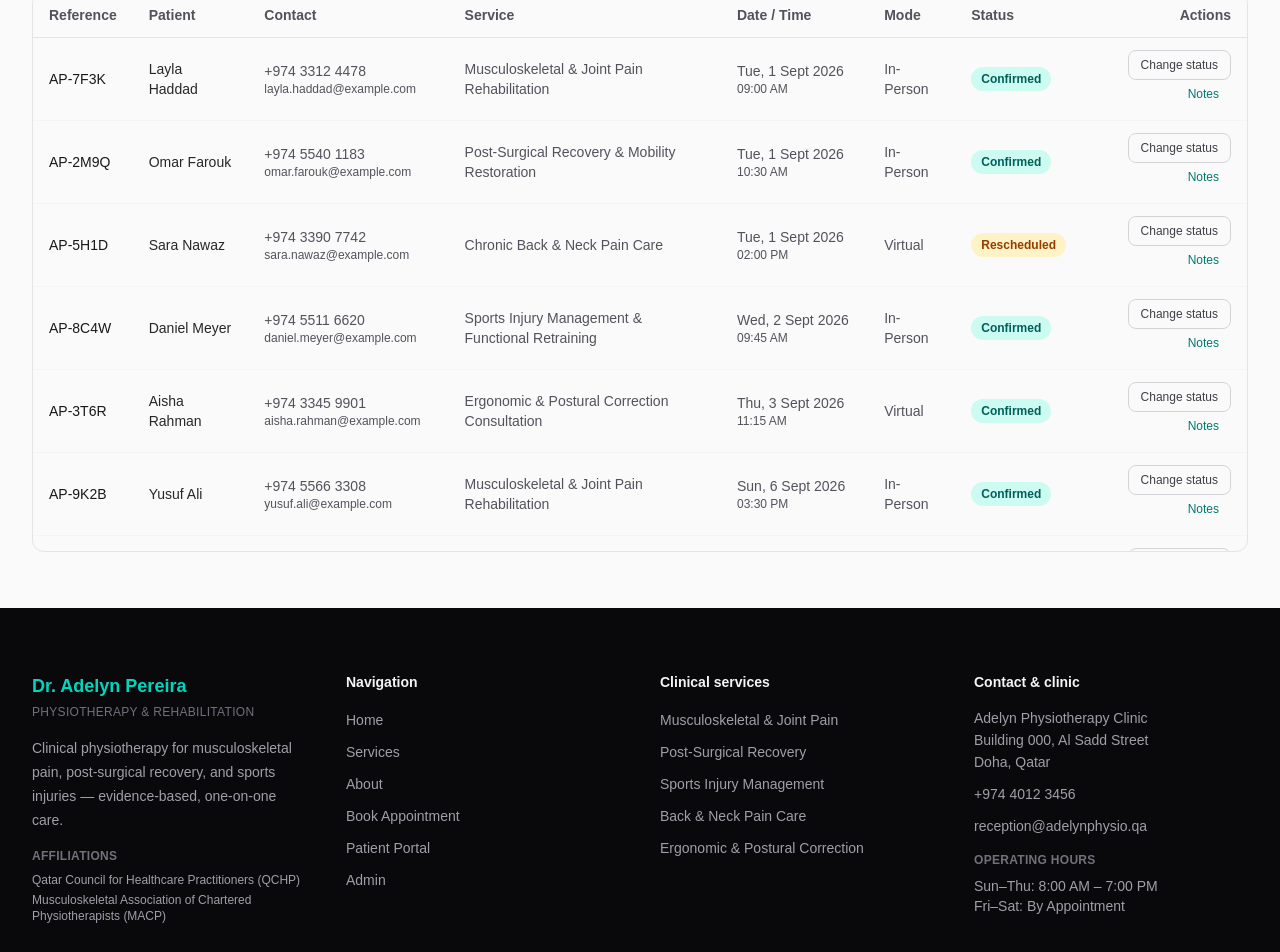
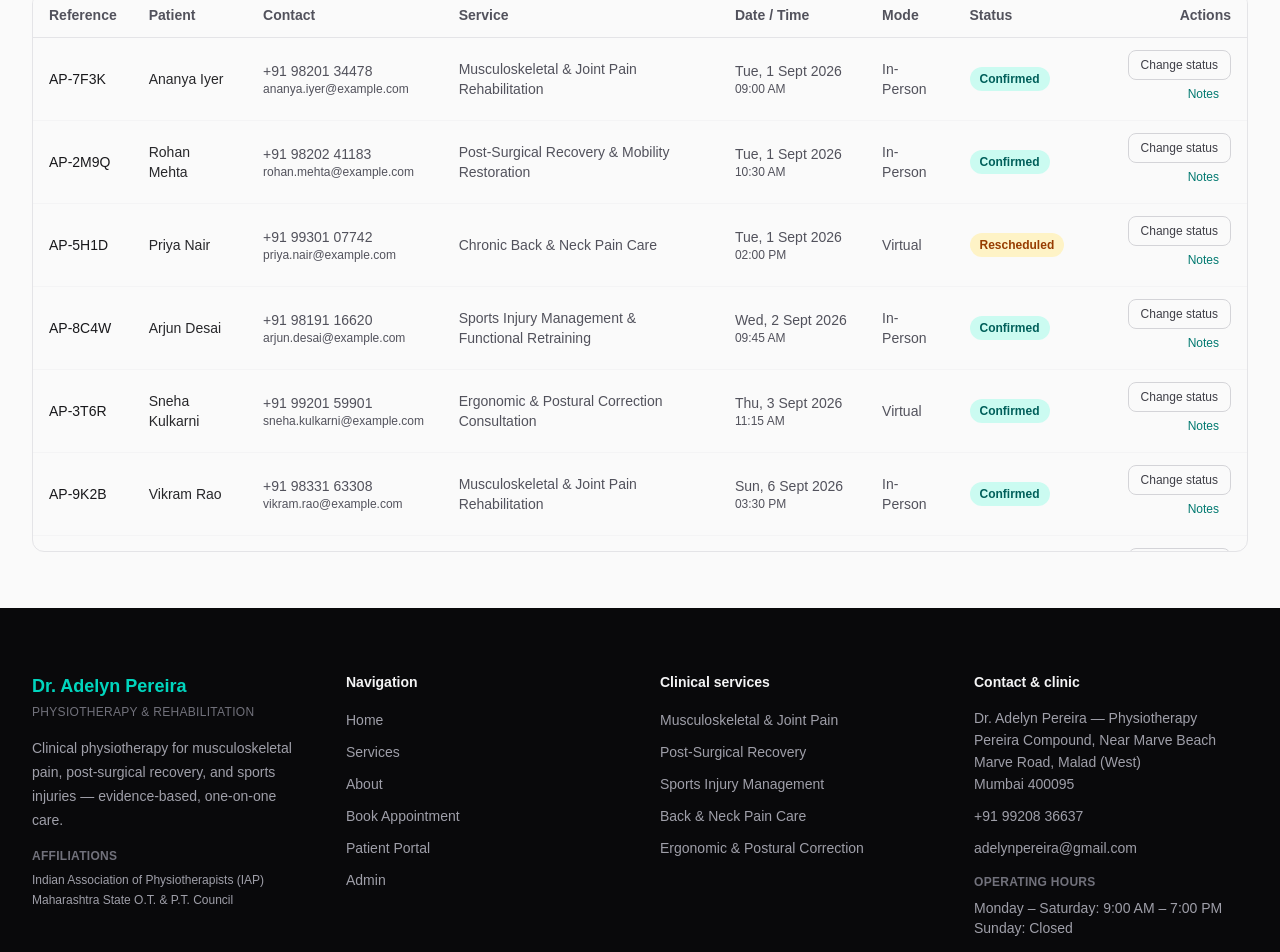
Before and after one commit to freddiedsouza/Adelyn, a Next.js app: page /admin in a window 1280 px wide. Shown: the part 639-1591 px from the top of the page. Built offline with nearby package versions, Linux system fonts and the light colour scheme.

Commit message:
feat: set real Mumbai clinic contact details and India-standard locale

```diff
--- a/src/app/about/page.tsx
+++ b/src/app/about/page.tsx
@@ -14,10 +14,10 @@ export const metadata: Metadata = {
 */
 const credentials = [
   "Doctor of Physiotherapy (DPT)",
-  "BSc (Hons) Physiotherapy",
-  "Licensed Physiotherapist — Qatar Council for Healthcare Practitioners (QCHP), Reg. No. PT-000000",
+  "Bachelor of Physiotherapy (BPT)",
+  "Registered Physiotherapist — Maharashtra State O.T. & P.T. Council, Reg. No. PT-00000",
   "Certified Dry Needling Practitioner (Level 2)",
-  "Member, Musculoskeletal Association of Chartered Physiotherapists (MACP)",
+  "Member, Indian Association of Physiotherapists (IAP)",
 ];
 
 const qatarHighlights = [
--- a/src/components/BookingForm.tsx
+++ b/src/components/BookingForm.tsx
@@ -798,7 +798,7 @@ export default function BookingForm() {
                   type="tel"
                   inputMode="tel"
                   autoComplete="tel"
-                  placeholder="+974 3312 3456"
+                  placeholder="+91 98765 43210"
                   value={phone}
                   onChange={(event) => {
                     setPhone(event.target.value);
--- a/src/components/Footer.tsx
+++ b/src/components/Footer.tsx
@@ -1,15 +1,15 @@
 import Link from "next/link";
 
-/*
-  Address, phone, and email below are placeholders — replace with Dr. Adelyn
-  Pereira's real clinic contact details before launch.
-*/
 const clinic = {
-  name: "Adelyn Physiotherapy Clinic",
-  addressLines: ["Building 000, Al Sadd Street", "Doha, Qatar"],
-  phoneDisplay: "+974 4012 3456",
-  phoneHref: "tel:+97440123456",
-  email: "reception@adelynphysio.qa",
+  name: "Dr. Adelyn Pereira — Physiotherapy",
+  addressLines: [
+    "Pereira Compound, Near Marve Beach",
+    "Marve Road, Malad (West)",
+    "Mumbai 400095",
+  ],
+  phoneDisplay: "+91 99208 36637",
+  phoneHref: "tel:+919920836637",
+  email: "adelynpereira@gmail.com",
 };
 
 const quickNav = [
@@ -45,8 +45,8 @@ const serviceLinks = [
 ];
 
 const affiliations = [
-  "Qatar Council for Healthcare Practitioners (QCHP)",
-  "Musculoskeletal Association of Chartered Physiotherapists (MACP)",
+  "Indian Association of Physiotherapists (IAP)",
+  "Maharashtra State O.T. & P.T. Council",
 ];
 
 export default function Footer() {
@@ -147,8 +147,8 @@ export default function Footer() {
               <p className="text-xs font-semibold uppercase tracking-wide text-zinc-500">
                 Operating hours
               </p>
-              <p className="mt-2 text-sm">Sun–Thu: 8:00 AM – 7:00 PM</p>
-              <p className="text-sm">Fri–Sat: By Appointment</p>
+              <p className="mt-2 text-sm">Monday – Saturday: 9:00 AM – 7:00 PM</p>
+              <p className="text-sm">Sunday: Closed</p>
             </div>
           </div>
         </div>
@@ -172,7 +172,7 @@ export default function Footer() {
       <div className="border-t border-zinc-800">
         <div className="mx-auto flex max-w-7xl flex-col gap-2 px-6 py-4 text-xs text-zinc-500 sm:flex-row sm:items-center sm:justify-between lg:px-8">
           <p>&copy; {year} Dr. Adelyn Pereira. All rights reserved.</p>
-          <p>Clinical physiotherapy &amp; rehabilitation · Doha, Qatar</p>
+          <p>Clinical physiotherapy &amp; rehabilitation · Mumbai, India</p>
         </div>
       </div>
     </footer>
--- a/src/data/appointments.ts
+++ b/src/data/appointments.ts
@@ -11,9 +11,9 @@ function dayOffset(days: number): string {
 export const appointments: Appointment[] = [
   {
     id: "AP-7F3K",
-    patientName: "Layla Haddad",
-    phone: "+974 3312 4478",
-    email: "layla.haddad@example.com",
+    patientName: "Ananya Iyer",
+    phone: "+91 98201 34478",
+    email: "ananya.iyer@example.com",
     serviceId: "musculoskeletal-joint-pain",
     serviceTitle: "Musculoskeletal & Joint Pain Rehabilitation",
     date: dayOffset(0),
@@ -27,9 +27,9 @@ export const appointments: Appointment[] = [
   },
   {
     id: "AP-2M9Q",
-    patientName: "Omar Farouk",
-    phone: "+974 5540 1183",
-    email: "omar.farouk@example.com",
+    patientName: "Rohan Mehta",
+    phone: "+91 98202 41183",
+    email: "rohan.mehta@example.com",
     serviceId: "post-surgical-recovery",
     serviceTitle: "Post-Surgical Recovery & Mobility Restoration",
     date: dayOffset(0),
@@ -43,9 +43,9 @@ export const appointments: Appointment[] = [
   },
   {
     id: "AP-5H1D",
-    patientName: "Sara Nawaz",
-    phone: "+974 3390 7742",
-    email: "sara.nawaz@example.com",
+    patientName: "Priya Nair",
+    phone: "+91 99301 07742",
+    email: "priya.nair@example.com",
     serviceId: "chronic-back-neck-pain",
     serviceTitle: "Chronic Back & Neck Pain Care",
     date: dayOffset(0),
@@ -58,9 +58,9 @@ export const appointments: Appointment[] = [
   },
   {
     id: "AP-8C4W",
-    patientName: "Daniel Meyer",
-    phone: "+974 5511 6620",
-    email: "daniel.meyer@example.com",
+    patientName: "Arjun Desai",
+    phone: "+91 98191 16620",
+    email: "arjun.desai@example.com",
     serviceId: "sports-injury-management",
     serviceTitle: "Sports Injury Management & Functional Retraining",
     date: dayOffset(1),
@@ -73,9 +73,9 @@ export const appointments: Appointment[] = [
   },
   {
     id: "AP-3T6R",
-    patientName: "Aisha Rahman",
-    phone: "+974 3345 9901",
-    email: "aisha.rahman@example.com",
+    patientName: "Sneha Kulkarni",
+    phone: "+91 99201 59901",
+    email: "sneha.kulkarni@example.com",
     serviceId: "ergonomic-postural-correction",
     serviceTitle: "Ergonomic & Postural Correction Consultation",
     date: dayOffset(2),
@@ -88,9 +88,9 @@ export const appointments: Appointment[] = [
   },
   {
     id: "AP-9K2B",
-    patientName: "Yusuf Ali",
-    phone: "+974 5566 3308",
-    email: "yusuf.ali@example.com",
+    patientName: "Vikram Rao",
+    phone: "+91 98331 63308",
+    email: "vikram.rao@example.com",
     serviceId: "musculoskeletal-joint-pain",
     serviceTitle: "Musculoskeletal & Joint Pain Rehabilitation",
     date: dayOffset(5),
@@ -103,9 +103,9 @@ export const appointments: Appointment[] = [
   },
   {
     id: "AP-1P7N",
-    patientName: "Fatima Zahra",
-    phone: "+974 3301 2245",
-    email: "fatima.zahra@example.com",
+    patientName: "Neha Joshi",
+    phone: "+91 99671 22245",
+    email: "neha.joshi@example.com",
     serviceId: "chronic-back-neck-pain",
     serviceTitle: "Chronic Back & Neck Pain Care",
     date: dayOffset(9),
@@ -119,9 +119,9 @@ export const appointments: Appointment[] = [
   },
   {
     id: "AP-6D8L",
-    patientName: "Hassan Iqbal",
-    phone: "+974 5523 8817",
-    email: "hassan.iqbal@example.com",
+    patientName: "Karan Malhotra",
+    phone: "+91 98670 38817",
+    email: "karan.malhotra@example.com",
     serviceId: "post-surgical-recovery",
     serviceTitle: "Post-Surgical Recovery & Mobility Restoration",
     date: dayOffset(-1),
@@ -135,9 +135,9 @@ export const appointments: Appointment[] = [
   },
   {
     id: "AP-4B3S",
-    patientName: "Noor Khalil",
-    phone: "+974 3367 4410",
-    email: "noor.khalil@example.com",
+    patientName: "Divya Menon",
+    phone: "+91 99204 74410",
+    email: "divya.menon@example.com",
     serviceId: "sports-injury-management",
     serviceTitle: "Sports Injury Management & Functional Retraining",
     date: dayOffset(-3),
@@ -149,9 +149,9 @@ export const appointments: Appointment[] = [
   },
   {
     id: "AP-0G5V",
-    patientName: "Emily Carter",
-    phone: "+974 5509 7723",
-    email: "emily.carter@example.com",
+    patientName: "Aditya Shah",
+    phone: "+91 98211 97723",
+    email: "aditya.shah@example.com",
     serviceId: "ergonomic-postural-correction",
     serviceTitle: "Ergonomic & Postural Correction Consultation",
     date: dayOffset(-7),
@@ -163,9 +163,9 @@ export const appointments: Appointment[] = [
   },
   {
     id: "AP-7W1J",
-    patientName: "Ibrahim Salem",
-    phone: "+974 3320 6654",
-    email: "ibrahim.salem@example.com",
+    patientName: "Sameer Patil",
+    phone: "+91 99306 06654",
+    email: "sameer.patil@example.com",
     serviceId: "chronic-back-neck-pain",
     serviceTitle: "Chronic Back & Neck Pain Care",
     date: dayOffset(-10),
@@ -177,9 +177,9 @@ export const appointments: Appointment[] = [
   },
   {
     id: "AP-2Q9F",
-    patientName: "Mariam Youssef",
-    phone: "+974 5581 3390",
-    email: "mariam.youssef@example.com",
+    patientName: "Pooja Reddy",
+    phone: "+91 98920 13390",
+    email: "pooja.reddy@example.com",
     serviceId: "musculoskeletal-joint-pain",
     serviceTitle: "Musculoskeletal & Joint Pain Rehabilitation",
     date: dayOffset(-14),
```
